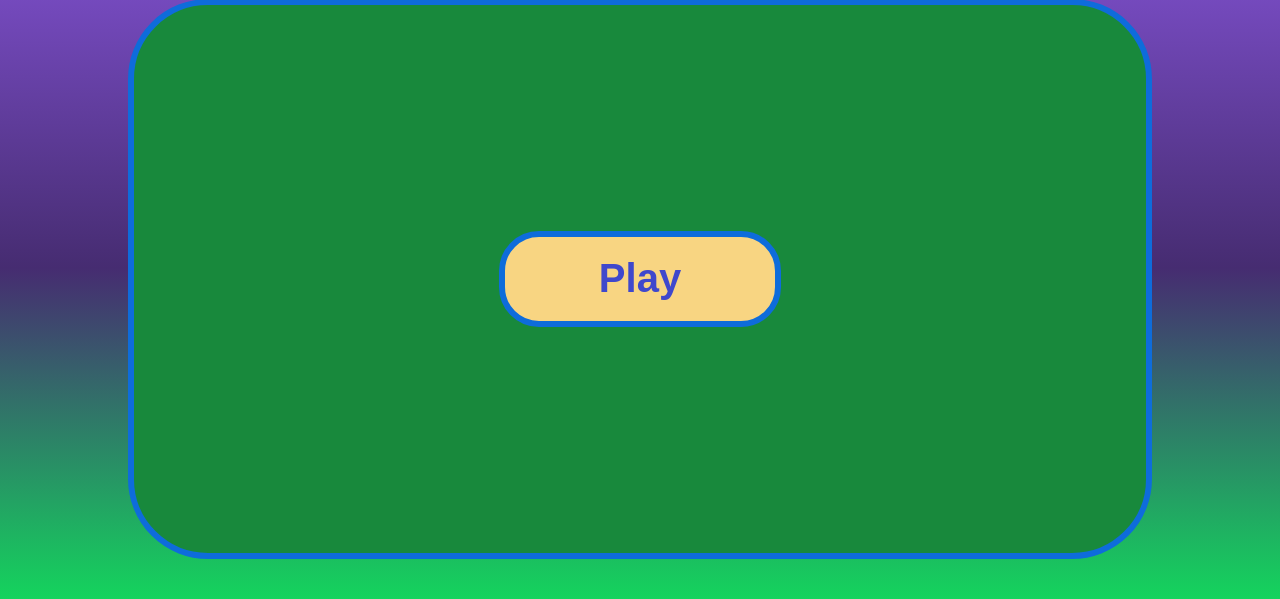
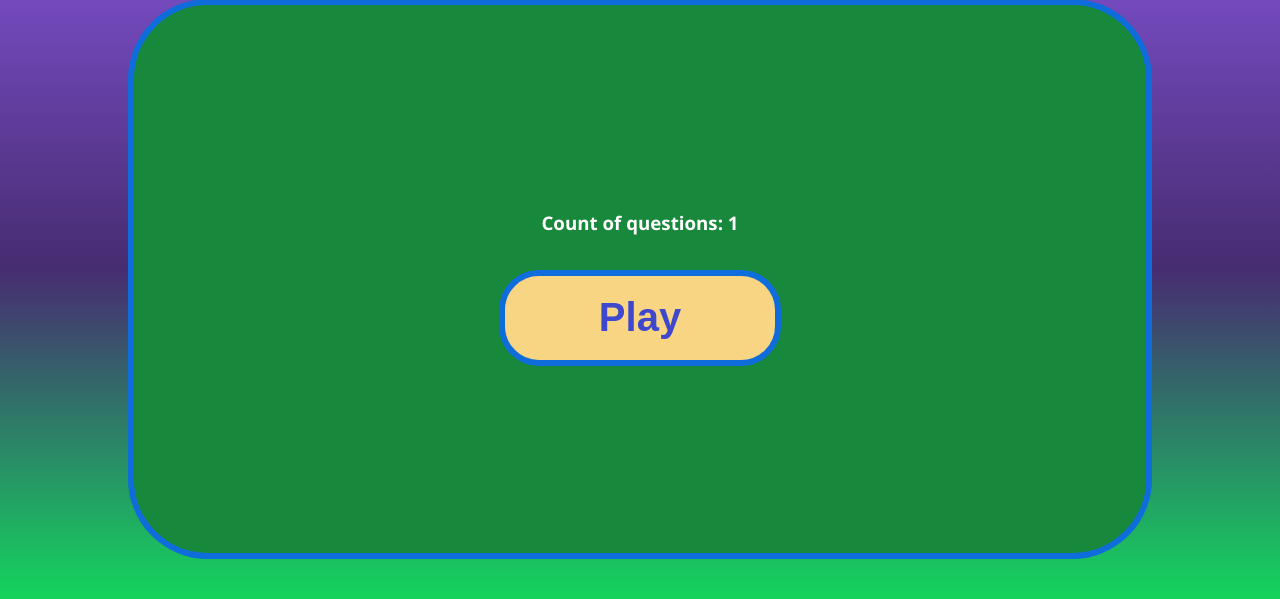
Before and after one commit to Kazan33333/Sports_Quiz_App, a PHP site: template public/views/solo_game.php in a window 1280 px wide. Shown: the part 132-731 px from the top of the page. Run offline with PHP 8.4, Linux system fonts and the light colour scheme; the template is opened without the code that fills it: most values are stand-ins (such as "Sample title", 1, 10 or a date in 2020); a stand-in replaces the project's code that opens the database connection; some libraries are stand-ins or nearby versions.

Commit message:
Small changes

```diff
--- a/public/views/quiz_sheet.php
+++ b/public/views/quiz_sheet.php
@@ -19,7 +19,7 @@
         </h2>
     </div>
     <div class="buttons">
-        <a href="/quiz_sheet">
+        <a href="/quiz_sheet/<?php echo $id+1;?>">
             <button id="b1" type="button"><?php echo $answer1;?></button>
             <button id="b2" type="button"><?php echo $answer2;?></button>
             <button id="b3" type="button"><?php echo $answer3;?></button>
--- a/public/views/solo_game.php
+++ b/public/views/solo_game.php
@@ -22,7 +22,10 @@
         </h2>
     </div>
     <div class="list1">
-        <a href="/quiz_sheet">
+        <h3>
+            Count of questions: <?php echo $count_of_questions;?>
+        </h3>
+        <a href="/quiz_sheet/1">
             <button class="button_play" type="submit" id="play">Play</button>
         </a>
     </div>
```
Also changed, not shown: src/controllers/QuizController.php (+6 -1 lines).
